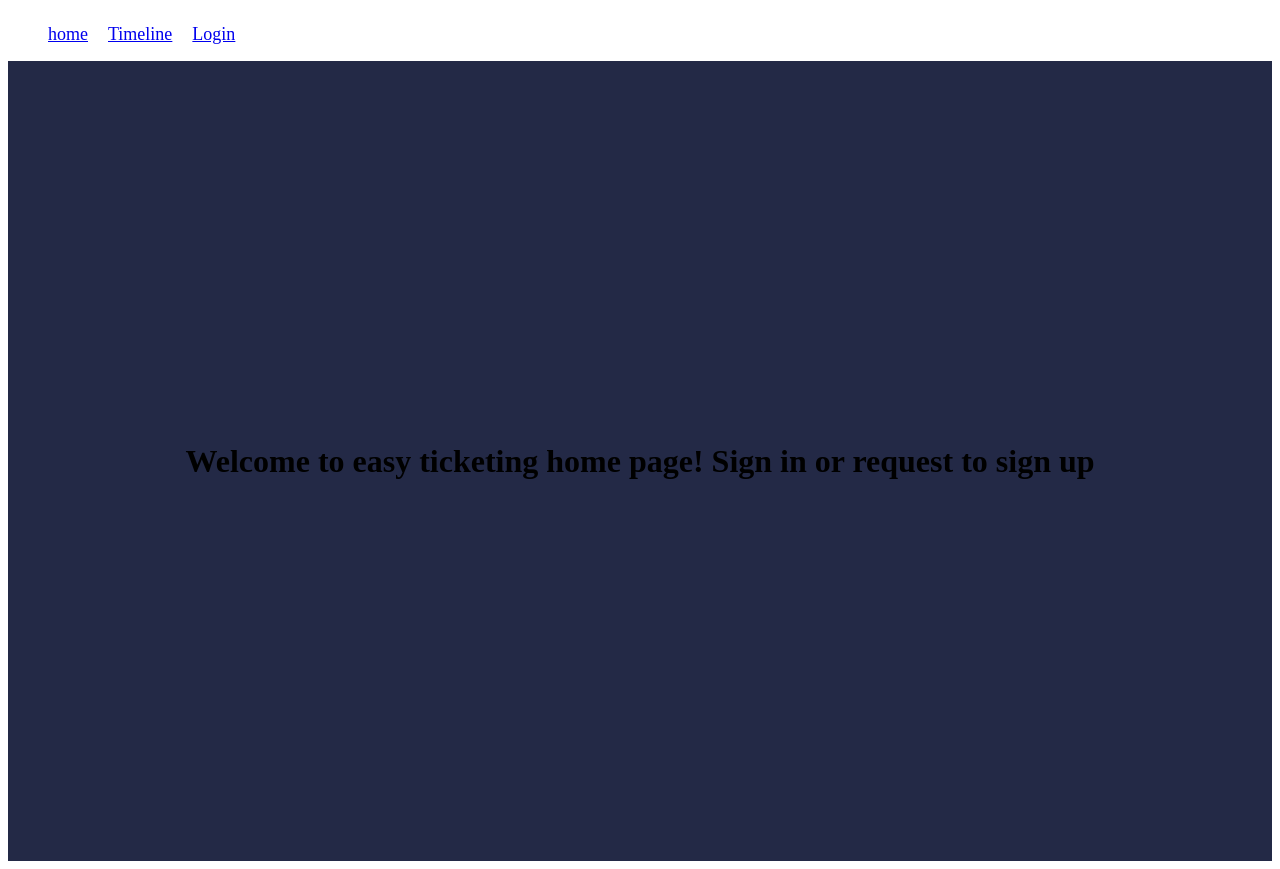
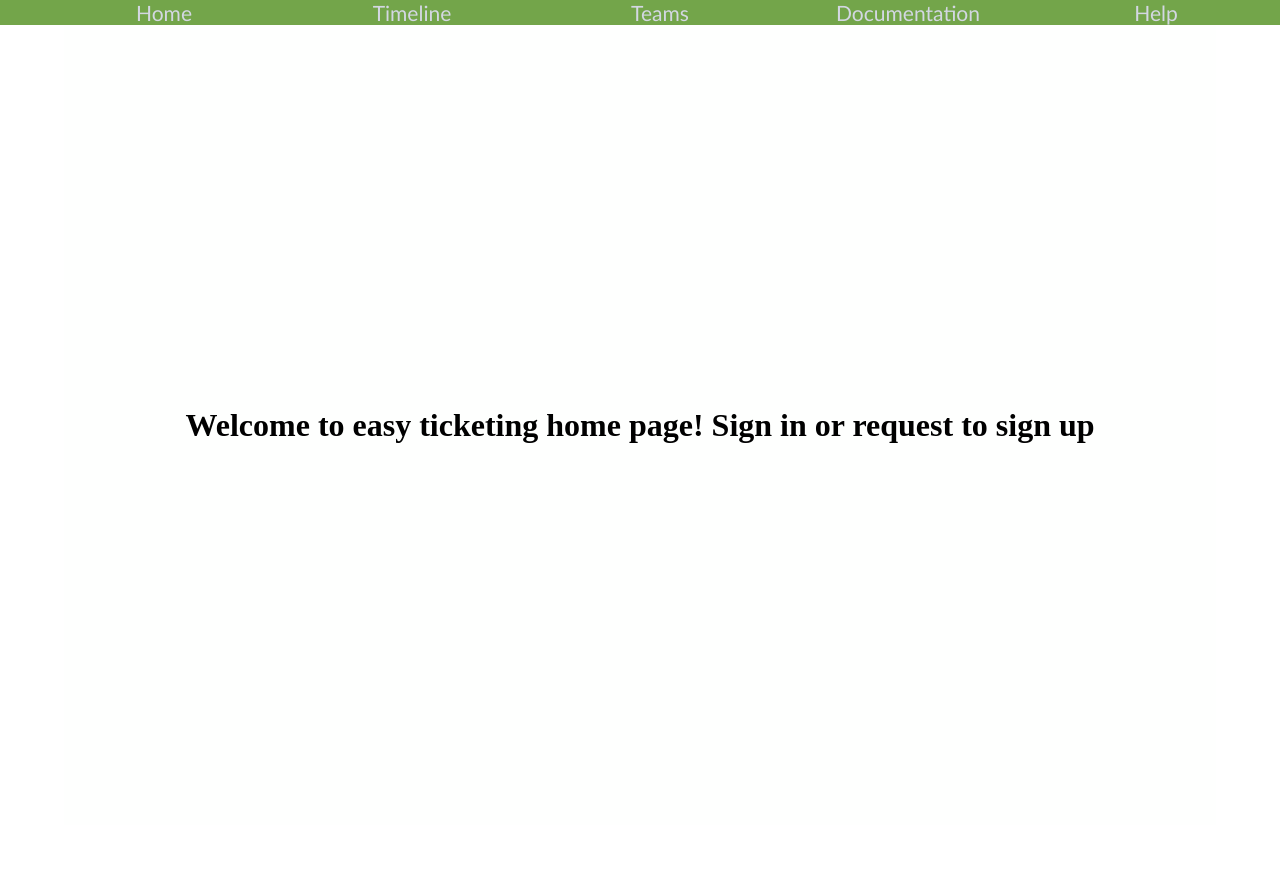
Before and after one commit to dnwthtnr/easyticketing, a SvelteKit app: page / in a window 1280 px wide. After the commit the page ends 825 px from the top, so only its background shows below. Built offline with nearby package versions, Linux system fonts and the light colour scheme.

Commit message:
Working on style for navigation bar before putting together other pages

```diff
--- a/src/hooks.server.js
+++ b/src/hooks.server.js
@@ -5,19 +5,18 @@ import { getSessionedUser } from '$lib/server/database/user_actions';
 export async function handle({event, resolve}){
     const sessionCookie = event.cookies.get(SessionCookieKey);
 
-    event.locals.user = null // set null in case of failed session validations
-
+    event.locals.user = {} // set null in case of failed session validations
     const loginPath = '/auth/login'
     const nonProtectedRoutes = ["/", loginPath]
+
 
 // #region Validate User Session
 
 
     // Check if no cookie present and redirect if needed
     if (typeof sessionCookie === "undefined" || sessionCookie == null){
-        const targetUrl = event.url.pathname
 
-        if (nonProtectedRoutes.indexOf(targetUrl) <= -1){
+        if (nonProtectedRoutes.indexOf(event.url.pathname) <= -1){
             throw redirect(302, loginPath)
         }
 
@@ -36,6 +35,8 @@ export async function handle({event, resolve}){
     if (Object.keys(sessionCookieObject).length == 0){
         console.error("Present session cookie has a size of 0. Deleting present cookie")
         event.cookies.delete(SessionCookieKey, {path: '/'})
+
+
         throw redirect(302, "/auth/login")
     }
 
@@ -53,8 +54,8 @@ export async function handle({event, resolve}){
 // #endregion
 
 
-    // redirect if user is trying to log in
-    if (event.url.pathname == loginPath){
+    // redirect if user is trying to log in or go to non-member home page
+    if (nonProtectedRoutes.indexOf(event.url.pathname) <= -1){
         throw redirect(302, "/landing")
     }
 
--- a/src/lib/server/database/user_actions.ts
+++ b/src/lib/server/database/user_actions.ts
@@ -102,6 +102,7 @@ export async function GetUser(UserEmail?: string, PermissionLevel?: number): Pro
             }
             )
     } catch(error){
+        console.error(error)
         const responseString = generateParsableResponse(500, "Server error while attempting to find user", "text")
         return new Error(responseString)
     }
@@ -207,7 +208,7 @@ export async function loginUser(UserEmail: string, UserPassword: string): Promis
     console.log(UserEmail, UserPassword)
 
     var user = await GetUserFromCredential(UserEmail, UserPassword)
-    if (user == Error()){
+    if (typeof user == typeof Error()){
         return <Error>user
     }
 
@@ -223,6 +224,8 @@ export async function loginUser(UserEmail: string, UserPassword: string): Promis
     // if (existingSession !== null){
     //     return existingSession
     // }
+
+    console.log(user, typeof user)
 
 
     try{
--- a/src/loginStore.js
+++ b/src/loginStore.js
@@ -6,7 +6,4 @@ import { browser } from "$app/environment";
 
 const loginStatus = writable({})
 
-
-loginStatus.subscribe((value) => {if (browser == true){setPersistentCookie('session', JSON.stringify(value));console.warn('Updating session cookie');}})
-
 export default loginStatus
--- a/src/routes/+layout.svelte
+++ b/src/routes/+layout.svelte
@@ -3,13 +3,21 @@
 </script>
 
 
+
 <Navbar/>
+<div class="main-content">
 
-<div class="main-content">
-    <slot></slot>
+    <div class="div-level2">
+        <slot></slot>
+    </div>
+
 </div>
 
 <style>
+    :global(body){
+        margin: 0%;
+        padding: 0%;
+    }
     .main-content {
         width: 100%;
         height: 100vh;
@@ -18,6 +26,19 @@
         display: flex;
         justify-content: center;
         align-items: center;
-        background-color: #232946;
+        flex-flow: column;
+        /* background: #7d9bc9; */
+    }
+    .div-level2{
+        /* margin-left: 5%;
+        margin-right: 5%; */
+        width: 90%;
+        height: 100vh;
+
+
+        display: flex;
+        justify-content: center;
+        align-items: center;
+        background-color: #FEFFFE;
     }
 </style>
--- a/src/routes/login/+page.ts
+++ /dev/null
@@ -1,3 +0,0 @@
-export function _LoginButtonClicked(){
-    console.error("Clicked")
-}
--- /dev/null
+++ b/src/routes/navbar/linkText.svelte
@@ -0,0 +1,56 @@
+<script>
+    /**
+     * @type {string}
+     */
+     export let displayText;
+    /**
+     * @type {string}
+     */
+     export let hrefText;
+
+</script>
+
+
+<a href={hrefText}>
+    <div class="NavigableText">
+        <h3 class="DisplayText">{displayText}</h3>
+    </div>
+</a>
+
+
+<style>
+    a{
+        text-decoration: none;
+        display: flex;
+
+        width: 100%;
+        margin: 0;
+    }
+    .NavigableText{
+        display: flex;
+
+        width: 100%;
+        height: 100%;
+
+        margin: 0;
+
+
+        text-align: center;
+
+    }
+    .NavigableText:hover{
+        background-color: #4a5679;
+    }
+    .DisplayText{
+        font-family: 'Gill Sans', 'Gill Sans MT', Calibri, 'Trebuchet MS', sans-serif;
+        font-weight: 400;
+        color: #d3d7e2;
+
+        width: 100%;
+        margin: 0;
+    }
+    .DisplayText:hover{
+        font-family: 'Gill Sans', 'Gill Sans MT', Calibri, 'Trebuchet MS', sans-serif;
+        color: #7381aa;
+    }
+</style>
--- a/src/routes/navbar/navbar.svelte
+++ b/src/routes/navbar/navbar.svelte
@@ -1,17 +1,30 @@
 <script lang="ts">
-    import type { PageData } from "../$types";
+    import { User } from "$lib/types";
+    import type { PageData, PageServerData } from "../$types";
+
+    import NavigableText from "./linkText.svelte"
 
 
-export let data: PageData
-
+export let data: PageServerData;
 
 const navigationItems = {
     "Home": {
-        path: "/"
+        path: "../"
     },
+    "Timeline": {
+        path: "../ticket"
+    },
+    "Teams": {
+        path: ""
+    },
+    "Documentation": {
+        path: "../documentation"
+    },
+    "Help": {
+        path: "../help"
+    }
 
 }
-
 
 </script>
 
@@ -23,29 +36,39 @@ const navigationItems = {
 
 <nav class="navbar">
     <ul>
-        <li>
-            <a href="../home">home</a>
-        </li>
-        <li>
-            <a href="../">Timeline</a>
-        </li>
-        <li>
-            <a href="../login">Login</a>
-        </li>
+        {#each Object.entries(navigationItems) as [item, itemDict]}
+            <li>
+                <NavigableText hrefText={itemDict.path} displayText={item}/>
+                <!-- <a href={itemDict.path}>{item}</a> -->
+            </li>
+        {/each}
     </ul>
 </nav>
 
 <style>
-    nav{
+    .navbar{
         display: flex;
+        background-color: #4A6FA5;
     }
     ul{
         display: flex;
-        list-style: none;
+
+        width: 100%;
+        height: 100%;
+        margin: 0;
+
+        justify-content: center;
+
+        background-color: #73a54a;
+
+        word-spacing: 5%;
     }
     li{
         display: flex;
-        margin-right: 20px;
         font-size: large;
+        width: 100%;
+        height: 100%;
+
+        margin: 0;
     }
 </style>
```
Also changed, not shown: src/routes/auth/login/+page.server.ts (+6 -7 lines), src/routes/auth/login/+page.svelte (+4 -4 lines), src/routes/login/+page.svelte (deleted, +0 -97 lines), src/routes/navbar/+page.server.ts (+7 -3 lines).
